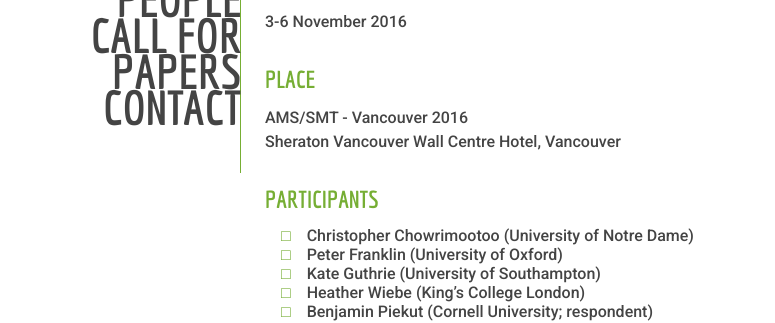
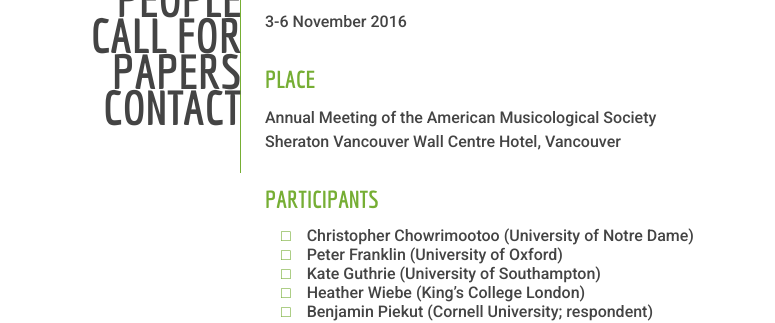
Before and after one commit to musicandthemiddlebrow/musicandthemiddlebrow.github.io, a Jekyll site: the page built from events.html, in a window 1280 px wide. Shown: the part 176-499 px from the top of the page, without its empty margins (0-775 px from the left). Built offline with Jekyll 4.4.1, drawn with Linux system fonts in a browser that asks for light colours.

Commit message:
Change text

```diff
--- a/events.html
+++ b/events.html
@@ -8,7 +8,7 @@
 <h3>Time</h3>
   <p>3-6 November 2016</p>
 <h3>Place</h3>
-  <p>AMS/SMT - Vancouver 2016
+  <p>Annual Meeting of the American Musicological Society
 <br>Sheraton Vancouver Wall Centre Hotel, Vancouver</p>
 
 
```
